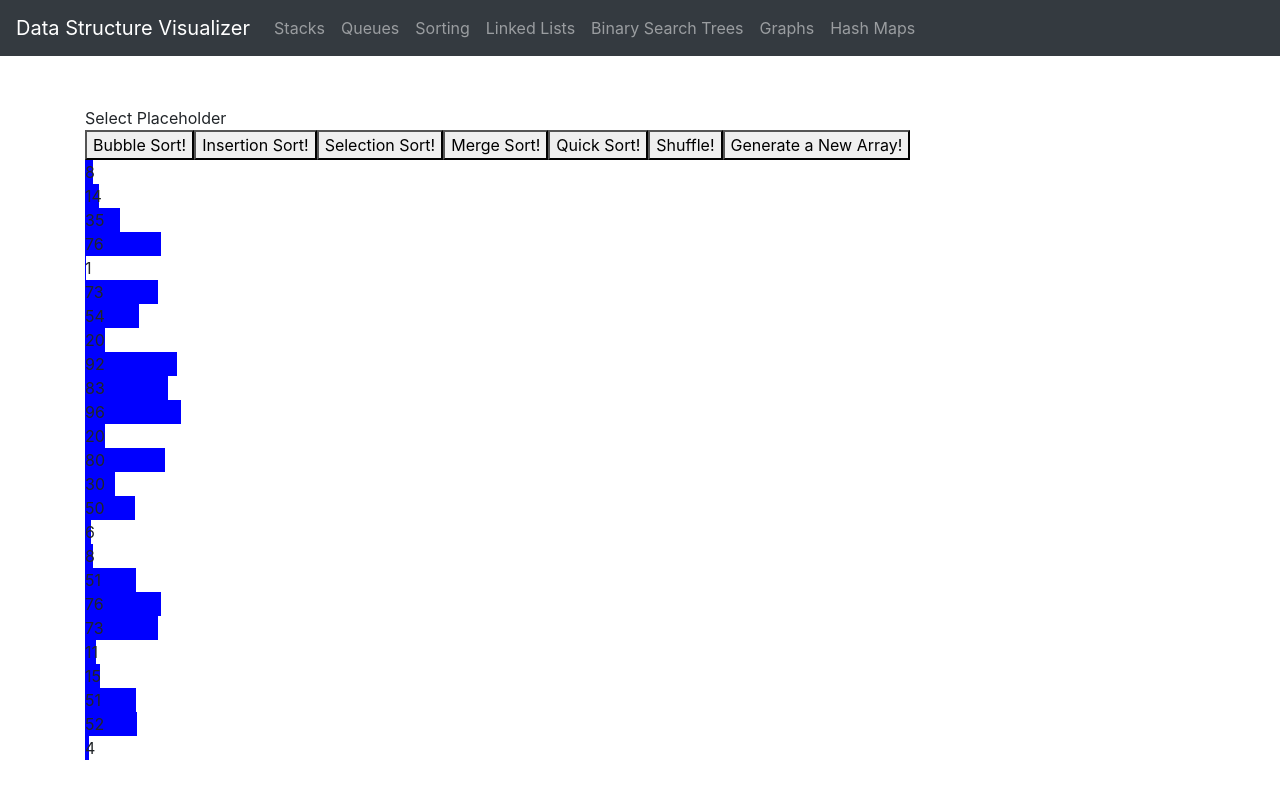
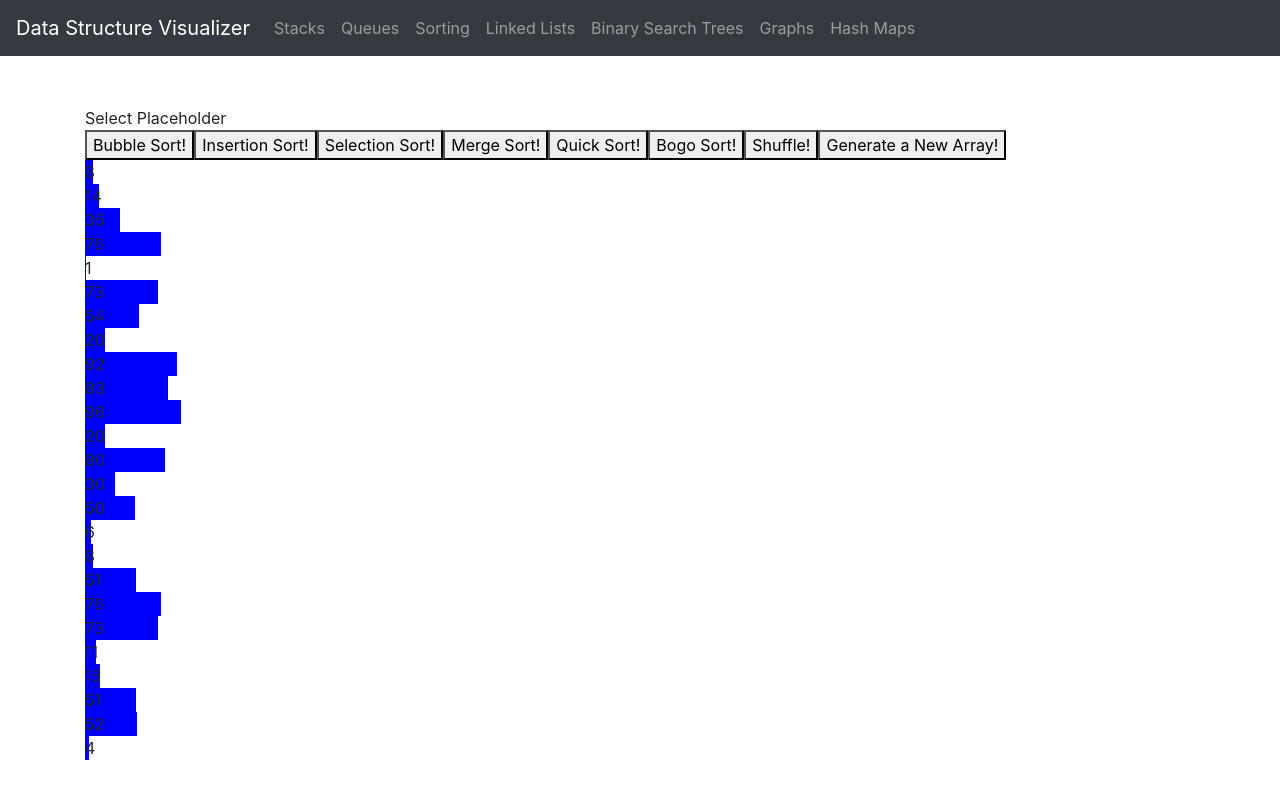
Before and after one commit to matt-hendrick/Algorithm-Data-Structure-Visualizer, a React (Create React App) app: page / in a window 1280 px wide. Built offline with nearby package versions, Linux system fonts and the light colour scheme.

Commit message:
Added bogo sort

```diff
--- a/src/containers/Sorting.js
+++ b/src/containers/Sorting.js
@@ -13,14 +13,19 @@ function Sorting() {
   const [sortingSteps, setSortingSteps] = useState([]);
   const [currentStep, setCurrentStep] = useState(0);
   const [isRunning, setIsRunning] = useState(false);
-  const [sortingSpeed, setSortingSpeed] = useState(500);
+  const [sortingSpeed, setSortingSpeed] = useState(10000);
 
   useEffect(() => {
     generateArray();
   }, []);
 
   useInterval(() => {
-    if (sortingSteps && currentStep < sortingSteps.length && isRunning) {
+    if (
+      sortingSteps &&
+      currentStep < sortingSteps.length &&
+      isRunning &&
+      sortingType !== 'Bogo Sort'
+    ) {
       if (
         sortingType === 'Bubble Sort' ||
         sortingType === 'Insertion Sort' ||
@@ -37,10 +42,21 @@ function Sorting() {
           setArr(tempArr);
         }
         setCurrentStep(currentStep + 1);
-      } else {
+      } else if (sortingType === 'Merge Sort') {
         if (sortingSteps[currentStep] !== null) {
           setArr(sortingSteps[currentStep]);
         }
+        setCurrentStep(currentStep + 1);
+      }
+    }
+    // Bogo sort
+    else if (sortingType === 'Bogo Sort' && isRunning) {
+      let tempArr = originalArr ? [...originalArr] : [...arr];
+      let sortedArr = [...tempArr];
+      sortedArr.sort((a, b) => a[0] - b[0]);
+      if (tempArr !== sortedArr) {
+        shuffle(tempArr);
+        setArr(tempArr);
         setCurrentStep(currentStep + 1);
       }
     }
@@ -56,7 +72,7 @@ function Sorting() {
     setIsRunning(false);
     setCurrentStep(0);
     setSortingType(null);
-    setSortingSpeed(500);
+    setSortingSpeed(10000);
   };
 
   let tempSortingStepsArray = [];
@@ -239,6 +255,17 @@ function Sorting() {
     return quickSort(tempArr);
   };
 
+  const handleBogoSort = () => {
+    if (originalArr) {
+      setArr(originalArr);
+      setOriginalArr();
+    }
+    setCurrentStep(0);
+    setIsRunning(true);
+    setSortingType('Bogo Sort');
+    setSortingSpeed(500);
+  };
+
   const handleShuffle = () => {
     let tempArr = originalArr ? [...originalArr] : [...arr];
     if (originalArr) {
@@ -276,6 +303,7 @@ function Sorting() {
         <button onClick={handleSelectionSort}>Selection Sort!</button>
         <button onClick={handleMergeSort}>Merge Sort!</button>
         <button onClick={handleQuickSort}>Quick Sort!</button>
+        <button onClick={handleBogoSort}>Bogo Sort!</button>
         <button onClick={handleShuffle}>Shuffle!</button>
         <button onClick={generateArray}>Generate a New Array!</button>
         {currentStep > 0 ? (
@@ -304,8 +332,10 @@ function Sorting() {
         {sortingType ? (
           <div>
             <h3>
-              Number of Steps Required to Sort this Array with {sortingType}:{' '}
-              {sortingSteps.length}{' '}
+              Number of Steps Required to Sort this Array with {sortingType}
+              {sortingType !== 'Bogo Sort'
+                ? `: ${sortingSteps.length}`
+                : " is unknown as Bogo Sort's average run time is O(n!)"}
             </h3>
             <h3>Current Step: {currentStep}</h3>
           </div>
```
